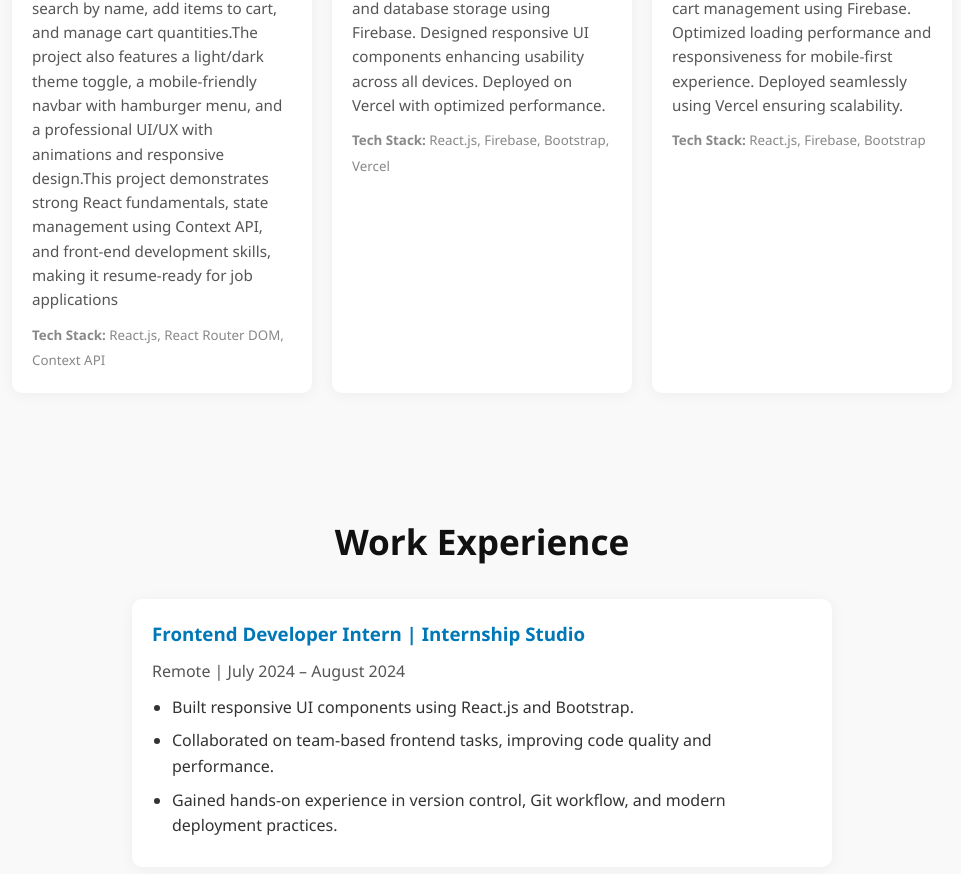
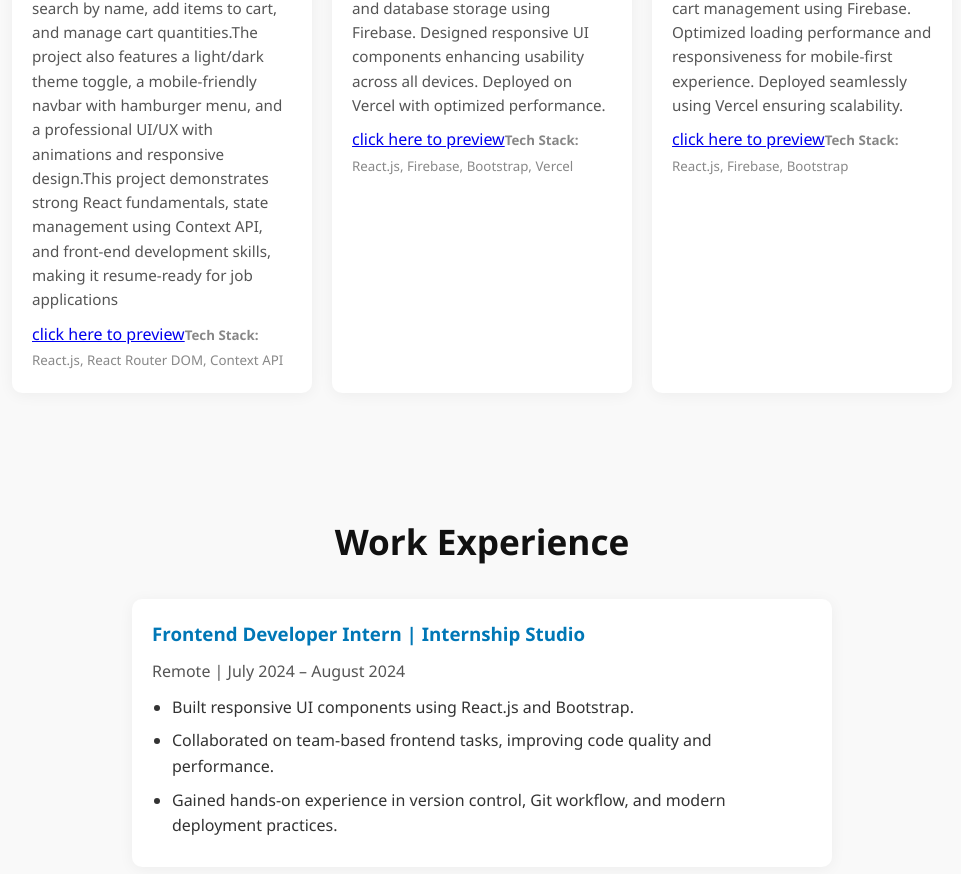
Before and after one commit to karthikgundelli/Portfolio, a React (Vite) app: page / in a window 1280 px wide. Shown: the part 1619-2493 px from the top of the page, without its empty margins (158-1119 px from the left). Built offline with nearby package versions, Linux system fonts and the light colour scheme.

Commit message:
Include project links in Projects component
Added project links to each project entry for easier access.

```diff
--- a/src/components/Projects.jsx
+++ b/src/components/Projects.jsx
@@ -6,18 +6,21 @@ const Projects = () => {
     {
        title:"FurniFlex – E-commerce Furniture Store",
       description: "FurniFlex is a fully responsive, modern e-commerce furniture store built with React.js.It allows users to browse products, filter by category, search by name, add items to cart, and manage cart quantities.The project also features a light/dark theme toggle, a mobile-friendly navbar with hamburger menu, and a professional UI/UX with animations and responsive design.This project demonstrates strong React fundamentals, state management using Context API, and front-end development skills, making it resume-ready for job applications" ,
-       tech:"React.js, React Router DOM, Context API"
+       tech:"React.js, React Router DOM, Context API",
+       link: "https://furni-flex-com.vercel.app/",
 
     },
     {
       title: "EstateMitra – Real Estate Platform",
       description: "Developed a real estate web app enabling users to buy and sell land without intermediaries. Implemented user authentication and database storage using Firebase. Designed responsive UI components enhancing usability across all devices. Deployed on Vercel with optimized performance.",
       tech: "React.js, Firebase, Bootstrap, Vercel",
+      link: "https://estate-mitra.vercel.app/",
     },
     {
       title: "GreenNest – Organic Grocery E-commerce App",
       description: "Built an online grocery platform inspired by Blinkit with a modern and clean UI. Integrated real-time database for product listing and cart management using Firebase. Optimized loading performance and responsiveness for mobile-first experience. Deployed seamlessly using Vercel ensuring scalability.",
       tech: "React.js, Firebase, Bootstrap",
+      link:"https://green-nest-kappa.vercel.app/login",
     },
   ];
 
@@ -29,6 +32,7 @@ const Projects = () => {
           <div key={index} className="project-card">
             <h3>{proj.title}</h3>
             <p>{proj.description}</p>
+            <a href={proj.link}>click here to preview</a>
             <small><strong>Tech Stack:</strong> {proj.tech}</small>
           </div>
         ))}
```
